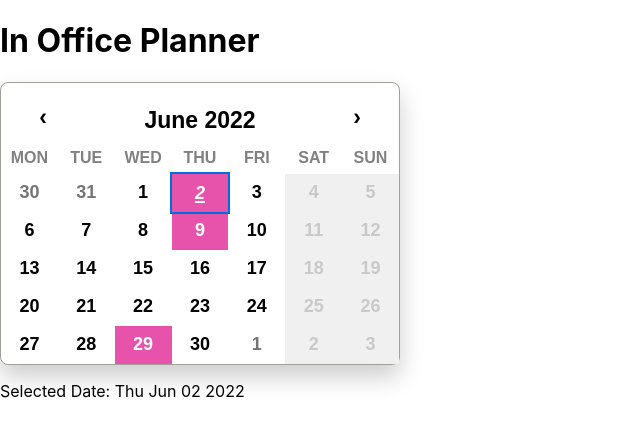
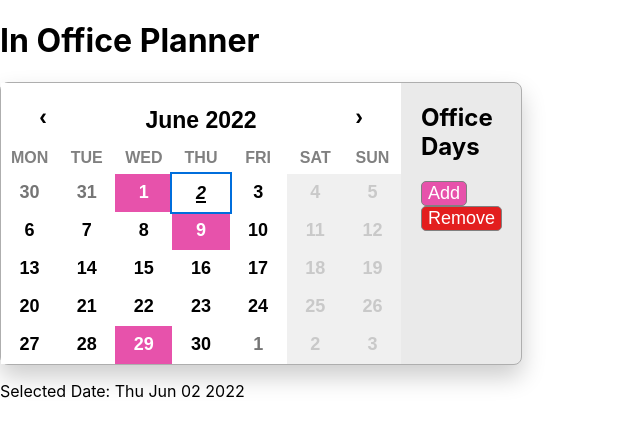
Before and after one commit to ChaseMillers/TMO-calendar, a React (Create React App) app: page / in a window 1280 px wide. Shown: the top 436 px of the page, without its empty margins (0-640 px from the left). Built offline with nearby package versions, Linux system fonts and the light colour scheme; no server answers.

Commit message:
added buttons

```diff
--- a/src/AddedCalendar.css
+++ b/src/AddedCalendar.css
@@ -2,16 +2,6 @@ body{
     box-sizing: border-box !important;
 }
 
-.react-calendar {
-    width: 400px;
-    max-width: 100%;
-    background-color: #fff;
-    color: #222;
-    border-radius: 8px;
-    box-shadow: 0 12px 24px rgba(0, 0, 0, 0.2);
-    font-family: Arial, Helvetica, sans-serif;
-    line-height: 1.125em;
-   }
    .react-calendar__navigation button {
     color: #000000;
     min-width: 44px;
--- a/src/App.js
+++ b/src/App.js
@@ -1,15 +1,19 @@
 import { useState, useEffect } from 'react';
 import Calendar from 'react-calendar';
-import './defaultCalendar.css';
 import moment from 'moment';
-import './AddedCalendar.css'
 import dummyData from './dummyData.json'
 import axios from 'axios';
+
+import './defaultCalendar.css';
+import './AddedCalendar.css'
+import './attachment-gui.css'
+
 
 function App() {
   const [date, setDate] = useState(new Date());
   const [data, setData] = useState()
   const [userDates, setUserDates] = useState()
+  const [fetchData, triggerFetch] = useState(false)
 
   const URL = process.env.REACT_APP_API_ENDPOINT
   // Fetch Data
@@ -32,10 +36,34 @@ function App() {
   }, [URL]);
 
 
-  const name = ({ date, view }) => {
-
+  const handleClass = ({ date, view }) => {
     if(userDates && userDates.has(moment(date).format("MM/DD/YYYY"))){
      return 'selectedInOffice'
+    }
+  }
+  const handleAdd = async () =>{
+    const datesData = []
+
+    try{
+      axios.post(URL, datesData).then(response => triggerFetch(!fetchData))
+      .catch(error => {
+        console.log(error);
+      });
+    } catch (error){
+      console.log(error)
+    }
+
+  }
+  const handleRemove = async () =>{
+    const datesData = []
+
+    try{
+      axios.post(URL, datesData).then(response => triggerFetch(!fetchData))
+      .catch(error => {
+        console.log(error);
+      });
+    } catch (error){
+      console.log(error)
     }
   }
 
@@ -47,9 +75,14 @@ function App() {
         <Calendar
           onChange={setDate}
           value={date}
-          tileClassName = {name}
+          tileClassName = {handleClass}
           tileDisabled={({ date }) => date.getDay() === 0 || date.getDay() === 6 }
         />
+        <div className='buttons-gui'>
+          <h2>Office Days</h2>
+          <button className='add-btn' onClick={()=> handleAdd()}>Add</button>
+          <button className='remove-btn' onClick={()=> handleAdd()}>Remove</button>
+        </div>
 
       </div>
       <p className='text-center'>
--- /dev/null
+++ b/src/attachment-gui.css
@@ -0,0 +1,32 @@
+.calendar-container{
+display: flex;
+background-color: rgb(234, 234, 234);
+max-width: fit-content;
+border-radius: 15px;
+box-shadow: 0 12px 24px rgba(0, 0, 0, 0.2);
+border-radius: 8px;
+border: solid 1px rgb(174, 174, 174);
+}
+
+.buttons-gui{
+    max-width: 100px;
+    padding-left: 20px;
+}
+
+button.add-btn {
+    border: 1px solid grey;
+    border-radius: 5px;
+    color: white;
+    cursor: pointer;
+    background-color: rgb(231, 82, 171);
+    font-size: 18px;
+}
+
+button.remove-btn {
+    border: 1px solid grey;
+    border-radius: 5px;
+    color: white;
+    cursor: pointer;
+    background-color: rgb(227, 30, 30);
+    font-size: 18px;
+}
--- a/src/defaultCalendar.css
+++ b/src/defaultCalendar.css
@@ -1,8 +1,8 @@
 .react-calendar {
-    width: 350px;
-    max-width: 100%;
+    max-width: 400px;
+    min-width: 400px;
     background: white;
-    border: 1px solid #a0a096;
+
     font-family: Arial, Helvetica, sans-serif;
     line-height: 1.125em;
   }
--- a/src/dummyData.json
+++ b/src/dummyData.json
@@ -2,7 +2,7 @@
   "user" :{
       "id": "cmiller200",
       "name": "Chase Miller",
-      "daysInOffice": ["06/29/2022", "06/02/2022", "06/09/2022"]
+      "daysInOffice": ["06/29/2022", "06/01/2022", "06/09/2022"]
   },
   "teamMembers" :[
       {"day": "05/31/2022", "members": [ "cmiller200", "niklman" ]},
```
